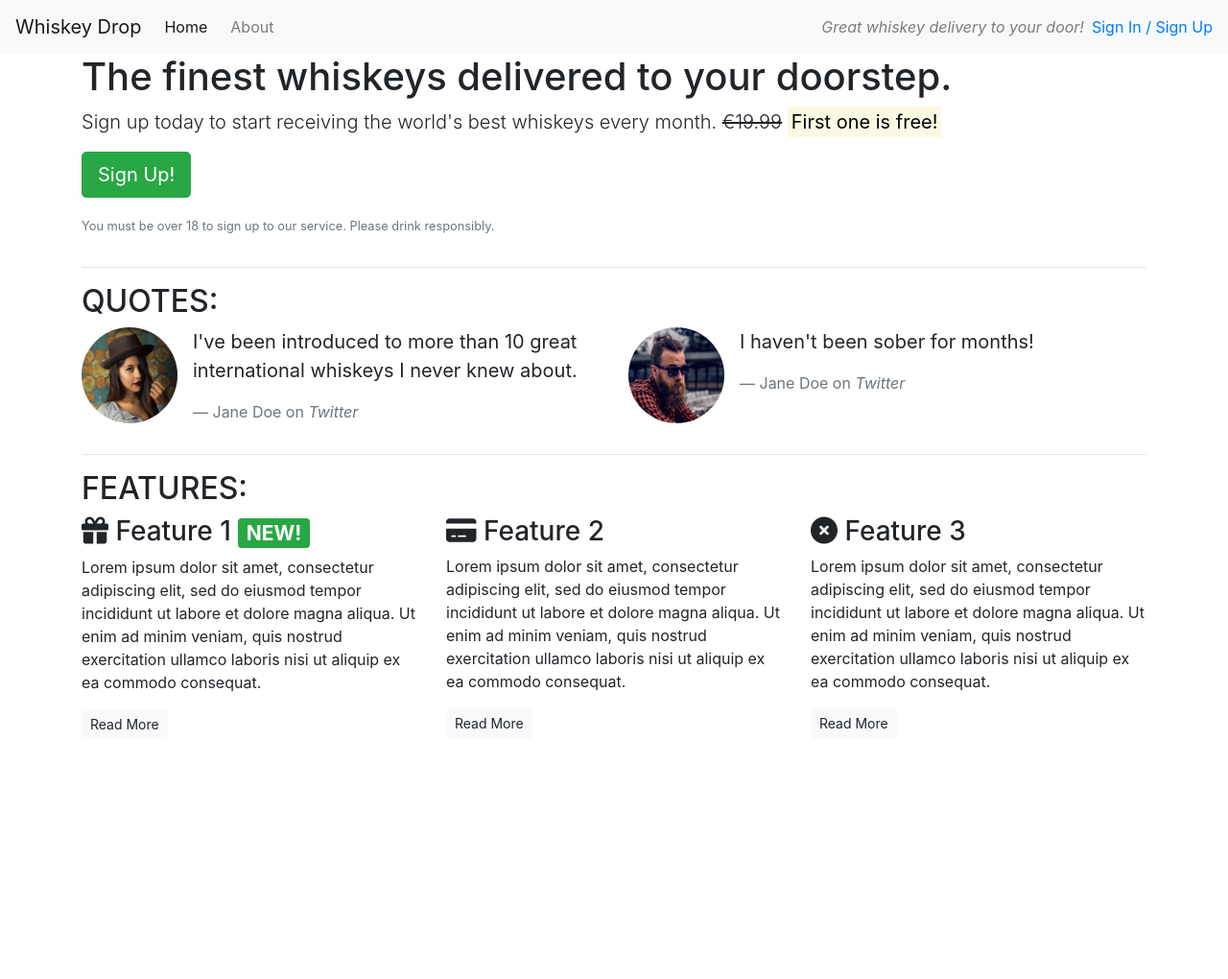
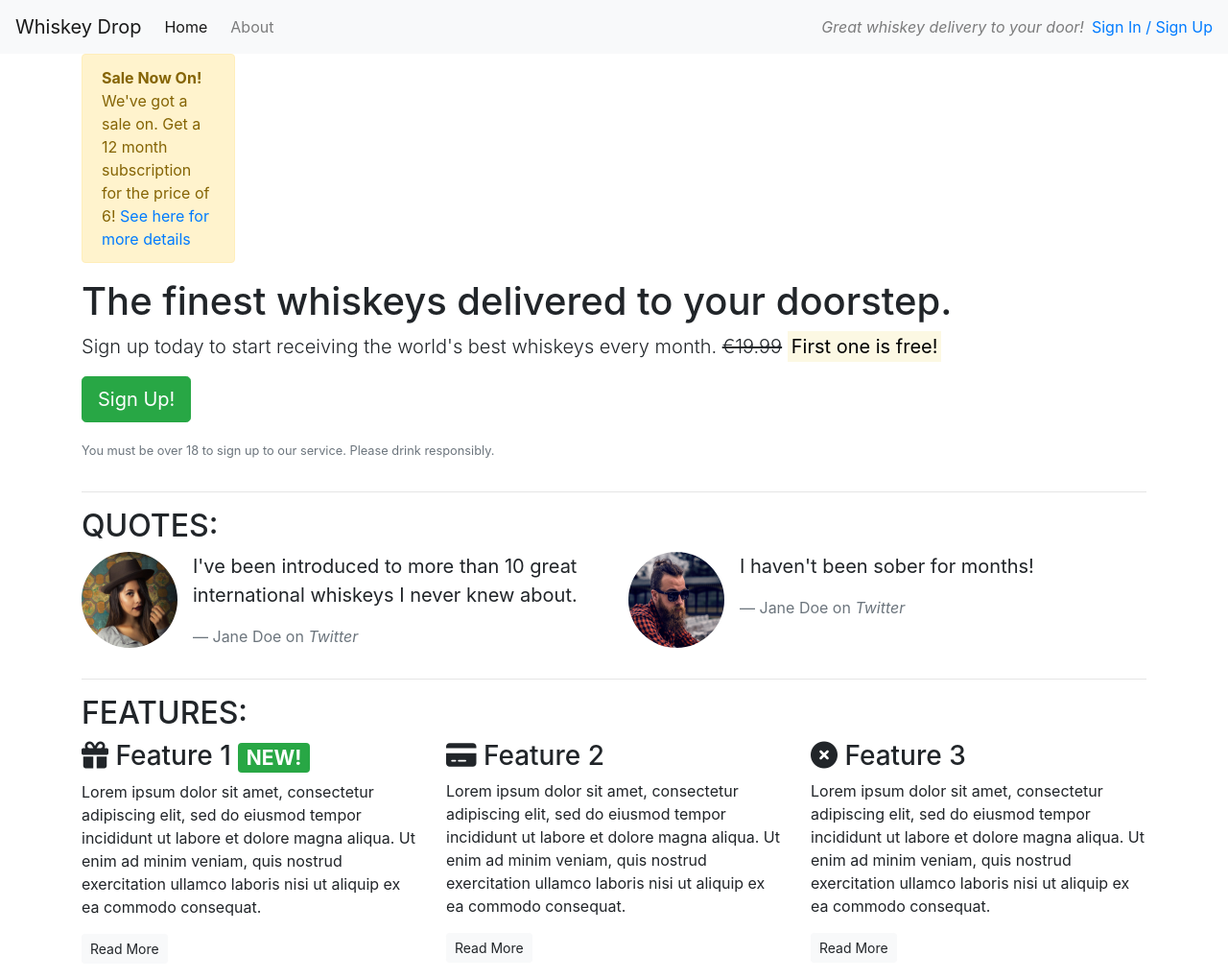
Before and after one commit to easybulb/bootstrap, a plain HTML site: page index.html in a window 1280 px wide. Shown: the whole page at 96% size. Before the commit the page ends 800 px from the top, so only its background shows below. Drawn offline with nearby package versions, Linux system fonts and the light colour scheme.

```diff
--- a/index.html
+++ b/index.html
@@ -20,6 +20,13 @@
         <a href="/login">Sign In / Sign Up</a>
     </nav>
     <article class="container">
+        <div class="row">
+            <div class="col-2">
+                <div class="alert alert-warning">
+                    <strong>Sale Now On!</strong> We've got a sale on. Get a 12 month subscription for the price of 6! <a href="">See here for more details</a>
+                </div>
+            </div>
+        </div>
         <!-- Callout -->
         <div class="row">
             <div class="col-12">
```
